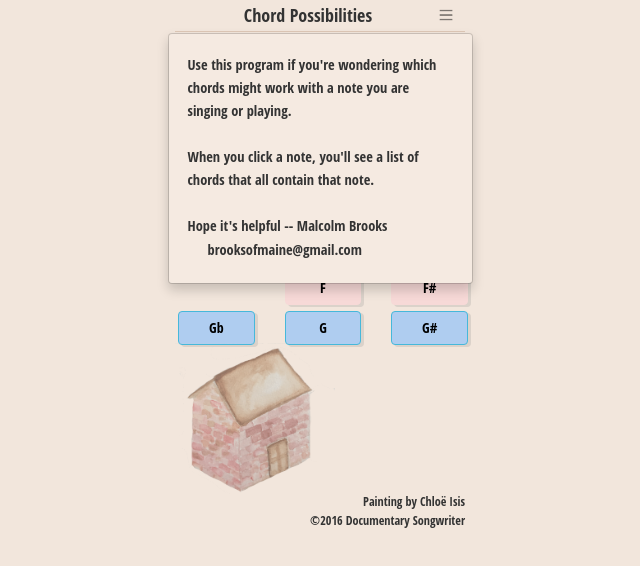
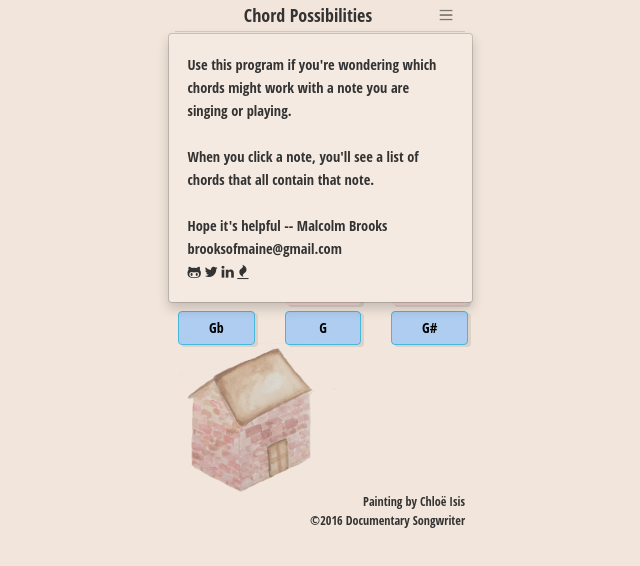
Before and after one commit to brooksofmaine/chordposs, a plain HTML site: page index.html in a window 1280 px wide. Both pictures are taken after a click on the element "Chord Possibilities". Shown: the whole page, without its empty margins (320-960 px from the left). Drawn offline with nearby package versions, Linux system fonts and the light colour scheme.

Commit message:
add social media links to info dropdown

```diff
--- a/index.html
+++ b/index.html
@@ -6,6 +6,7 @@
   <title>chordposs</title>
   <meta name="viewport" content="width=device-width, initial-scale=1">
   <link rel='stylesheet prefetch' href='https://maxcdn.bootstrapcdn.com/bootstrap/3.3.6/css/bootstrap.min.css'>
+  <link rel = 'stylesheet' href = "https://maxcdn.bootstrapcdn.com/font-awesome/4.4.0/css/font-awesome.min.css">
   <link rel="stylesheet" href="./css/style.css">
   <link rel="icon" href="./chloe-house-cropped3.gif">
   <script src='http://cdnjs.cloudflare.com/ajax/libs/jquery/2.2.2/jquery.min.js'></script>
@@ -24,8 +25,14 @@
       </h4>
 
       <ul class="dropdown-menu info">
-        <li>Use this program if you're wondering which chords might work with a note you are singing or playing. <br><br>When you click a note, you'll see a list of chords that all contain that note. <br><br>Hope it's helpful -- Malcolm Brooks <br><a class="email-address"
+        <li>Use this program if you're wondering which chords might work with a note you are singing or playing. <br><br>When you click a note, you'll see a list of chords that all contain that note. <br><br>Hope it's helpful -- Malcolm Brooks </li>
+       <a class="email-address"
             href="mailto:brooksofmaine@gmail.com">brooksofmaine@gmail.com</a>
+            <br>
+<a href = "https://github.com/brooksofmaine" ><i class="fa fa-github-alt"></i></a>
+<a href = "https://twitter.com/brooksofmaine" ><i class="fa fa-twitter"></i></a>
+<a href="https://www.linkedin.com/pub/malcolm-brooks/6/943/b2b"><i class="fa fa-linkedin"></i></a>
+<a href="http://freecodecamp.com/brooksofmaine" ><i class="fa fa-fire"></i></a>
         </li>
       </ul>
     </div>
```
